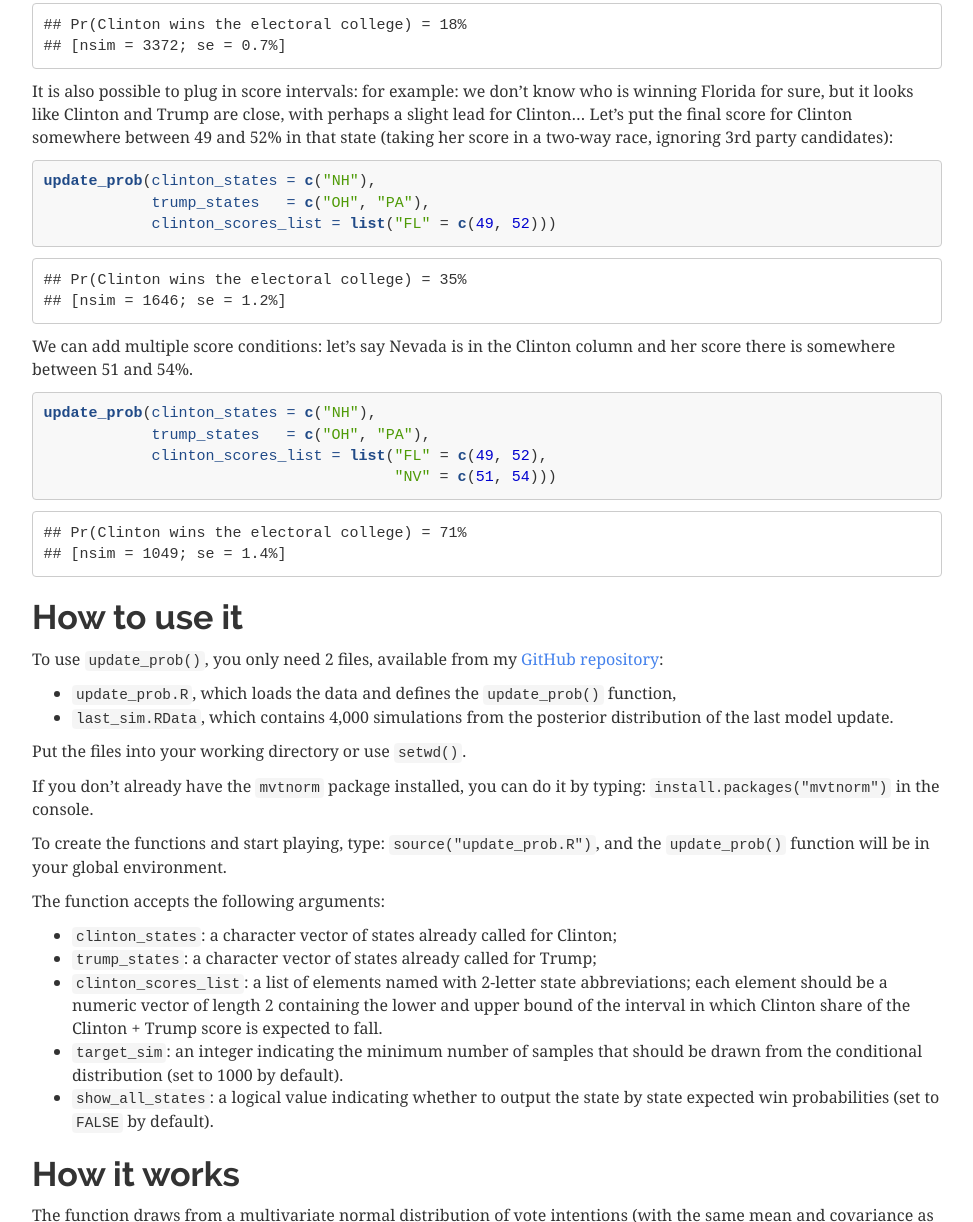
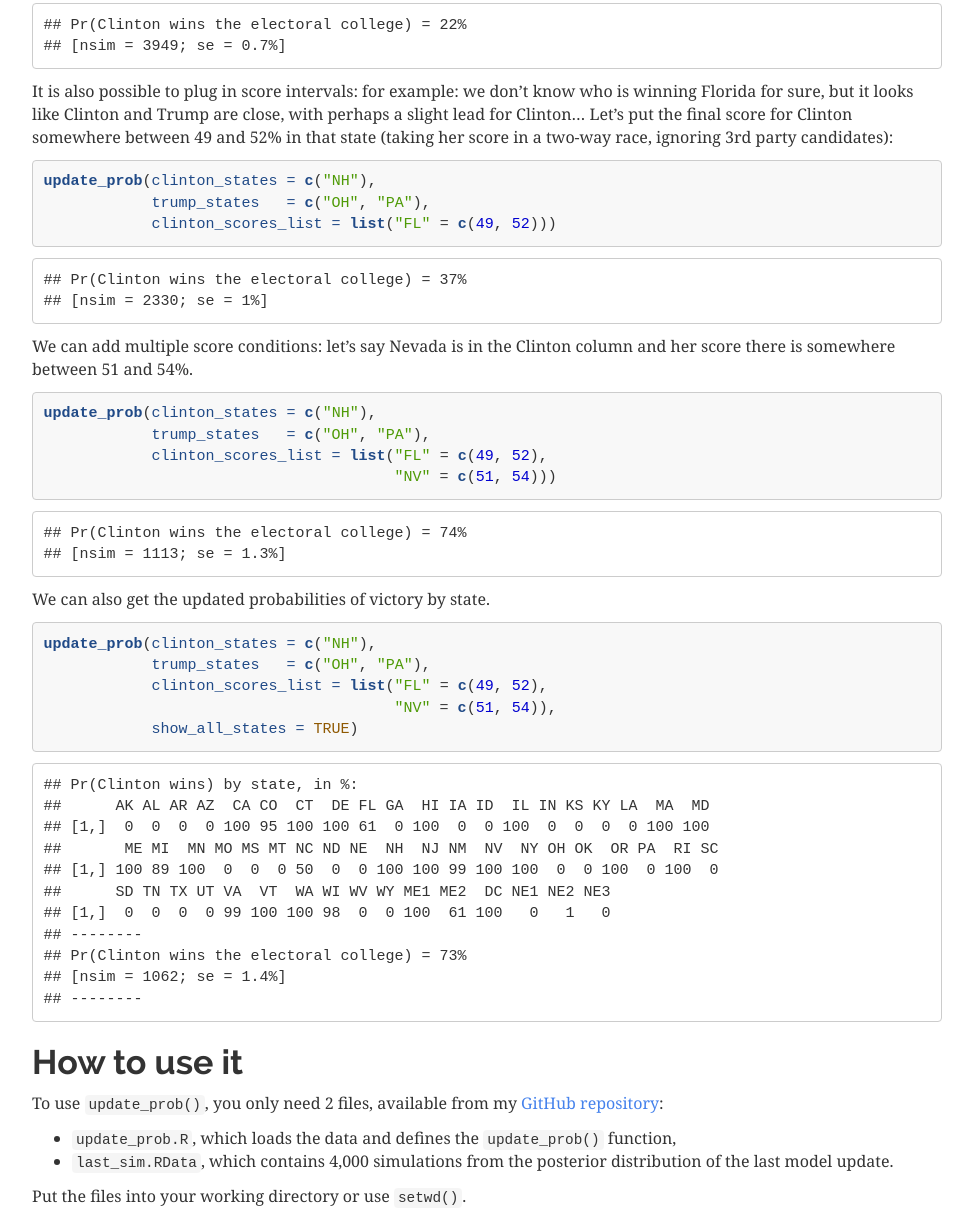
Before and after one commit to edean/pkremp.github.io, a plain HTML site: page update_prob.html in a window 1280 px wide. Shown: the part 1250-2472 px from the top of the page, without its empty margins (153-1126 px from the left). Drawn offline with nearby package versions, Linux system fonts and the light colour scheme; some packages are replaced by stand-ins of ours.

Commit message:
Nov 8: final poll update

```diff
--- a/update_prob.html
+++ b/update_prob.html
@@ -159,35 +159,52 @@ $(document).ready(function () {
 <p>Here are just a few examples, using hypothetical and somewhat far-fetched cases:</p>
 <p>If we call <code>update_prob()</code> without adding any new information, the function returns the baseline prediction from the model:</p>
 <div class="sourceCode"><pre class="sourceCode r"><code class="sourceCode r"><span class="kw">update_prob</span>()</code></pre></div>
-<pre><code>## Pr(Clinton wins the electoral college) = 89%
+<pre><code>## Pr(Clinton wins the electoral college) = 90%
 ## [nsim = 100000; se = 0.1%]</code></pre>
 <p>Now imagine that New Hampshire gets called for Clinton; her chance of winning the election naturally increases:</p>
 <div class="sourceCode"><pre class="sourceCode r"><code class="sourceCode r"><span class="kw">update_prob</span>(<span class="dt">clinton_states =</span> <span class="kw">c</span>(<span class="st">&quot;NH&quot;</span>))</code></pre></div>
 <pre><code>## Pr(Clinton wins the electoral college) = 93%
-## [nsim = 93987; se = 0.1%]</code></pre>
+## [nsim = 95626; se = 0.1%]</code></pre>
 <p>What happens if Trump wins Pennsylvania? (An unlikely outcome here, since the model sees Pennsylvania as more favorable to Clinton than New Hampshire). Things start looking bad for Clinton:</p>
 <div class="sourceCode"><pre class="sourceCode r"><code class="sourceCode r"><span class="kw">update_prob</span>(<span class="dt">clinton_states =</span> <span class="kw">c</span>(<span class="st">&quot;NH&quot;</span>),
             <span class="dt">trump_states   =</span> <span class="kw">c</span>(<span class="st">&quot;PA&quot;</span>)) </code></pre></div>
-<pre><code>## Pr(Clinton wins the electoral college) = 19%
-## [nsim = 3459; se = 0.7%]</code></pre>
+<pre><code>## Pr(Clinton wins the electoral college) = 25%
+## [nsim = 4071; se = 0.7%]</code></pre>
 <p>If Ohio falls in the Trump column as well, we don’t actually get much new information (Ohio is more pro-Trump than Pennsylvania anyway):</p>
 <div class="sourceCode"><pre class="sourceCode r"><code class="sourceCode r"><span class="kw">update_prob</span>(<span class="dt">clinton_states =</span> <span class="kw">c</span>(<span class="st">&quot;NH&quot;</span>),
             <span class="dt">trump_states   =</span> <span class="kw">c</span>(<span class="st">&quot;PA&quot;</span>, <span class="st">&quot;OH&quot;</span>)) </code></pre></div>
-<pre><code>## Pr(Clinton wins the electoral college) = 18%
-## [nsim = 3372; se = 0.7%]</code></pre>
+<pre><code>## Pr(Clinton wins the electoral college) = 22%
+## [nsim = 3949; se = 0.7%]</code></pre>
 <p>It is also possible to plug in score intervals: for example: we don’t know who is winning Florida for sure, but it looks like Clinton and Trump are close, with perhaps a slight lead for Clinton… Let’s put the final score for Clinton somewhere between 49 and 52% in that state (taking her score in a two-way race, ignoring 3rd party candidates):</p>
 <div class="sourceCode"><pre class="sourceCode r"><code class="sourceCode r"><span class="kw">update_prob</span>(<span class="dt">clinton_states =</span> <span class="kw">c</span>(<span class="st">&quot;NH&quot;</span>),
             <span class="dt">trump_states   =</span> <span class="kw">c</span>(<span class="st">&quot;OH&quot;</span>, <span class="st">&quot;PA&quot;</span>),
             <span class="dt">clinton_scores_list =</span> <span class="kw">list</span>(<span class="st">&quot;FL&quot;</span> =<span class="st"> </span><span class="kw">c</span>(<span class="dv">49</span>, <span class="dv">52</span>))) </code></pre></div>
-<pre><code>## Pr(Clinton wins the electoral college) = 35%
-## [nsim = 1646; se = 1.2%]</code></pre>
+<pre><code>## Pr(Clinton wins the electoral college) = 37%
+## [nsim = 2330; se = 1%]</code></pre>
 <p>We can add multiple score conditions: let’s say Nevada is in the Clinton column and her score there is somewhere between 51 and 54%.</p>
 <div class="sourceCode"><pre class="sourceCode r"><code class="sourceCode r"><span class="kw">update_prob</span>(<span class="dt">clinton_states =</span> <span class="kw">c</span>(<span class="st">&quot;NH&quot;</span>),
             <span class="dt">trump_states   =</span> <span class="kw">c</span>(<span class="st">&quot;OH&quot;</span>, <span class="st">&quot;PA&quot;</span>),
             <span class="dt">clinton_scores_list =</span> <span class="kw">list</span>(<span class="st">&quot;FL&quot;</span> =<span class="st"> </span><span class="kw">c</span>(<span class="dv">49</span>, <span class="dv">52</span>),
                                        <span class="st">&quot;NV&quot;</span> =<span class="st"> </span><span class="kw">c</span>(<span class="dv">51</span>, <span class="dv">54</span>))) </code></pre></div>
-<pre><code>## Pr(Clinton wins the electoral college) = 71%
-## [nsim = 1049; se = 1.4%]</code></pre>
+<pre><code>## Pr(Clinton wins the electoral college) = 74%
+## [nsim = 1113; se = 1.3%]</code></pre>
+<p>We can also get the updated probabilities of victory by state.</p>
+<div class="sourceCode"><pre class="sourceCode r"><code class="sourceCode r"><span class="kw">update_prob</span>(<span class="dt">clinton_states =</span> <span class="kw">c</span>(<span class="st">&quot;NH&quot;</span>),
+            <span class="dt">trump_states   =</span> <span class="kw">c</span>(<span class="st">&quot;OH&quot;</span>, <span class="st">&quot;PA&quot;</span>),
+            <span class="dt">clinton_scores_list =</span> <span class="kw">list</span>(<span class="st">&quot;FL&quot;</span> =<span class="st"> </span><span class="kw">c</span>(<span class="dv">49</span>, <span class="dv">52</span>),
+                                       <span class="st">&quot;NV&quot;</span> =<span class="st"> </span><span class="kw">c</span>(<span class="dv">51</span>, <span class="dv">54</span>)),
+            <span class="dt">show_all_states =</span> <span class="ot">TRUE</span>) </code></pre></div>
+<pre><code>## Pr(Clinton wins) by state, in %:
+##      AK AL AR AZ  CA CO  CT  DE FL GA  HI IA ID  IL IN KS KY LA  MA  MD
+## [1,]  0  0  0  0 100 95 100 100 61  0 100  0  0 100  0  0  0  0 100 100
+##       ME MI  MN MO MS MT NC ND NE  NH  NJ NM  NV  NY OH OK  OR PA  RI SC
+## [1,] 100 89 100  0  0  0 50  0  0 100 100 99 100 100  0  0 100  0 100  0
+##      SD TN TX UT VA  VT  WA WI WV WY ME1 ME2  DC NE1 NE2 NE3
+## [1,]  0  0  0  0 99 100 100 98  0  0 100  61 100   0   1   0
+## --------
+## Pr(Clinton wins the electoral college) = 73%
+## [nsim = 1062; se = 1.4%]
+## --------</code></pre>
 </div>
 <div id="how-to-use-it" class="section level1">
 <h1>How to use it</h1>
```
